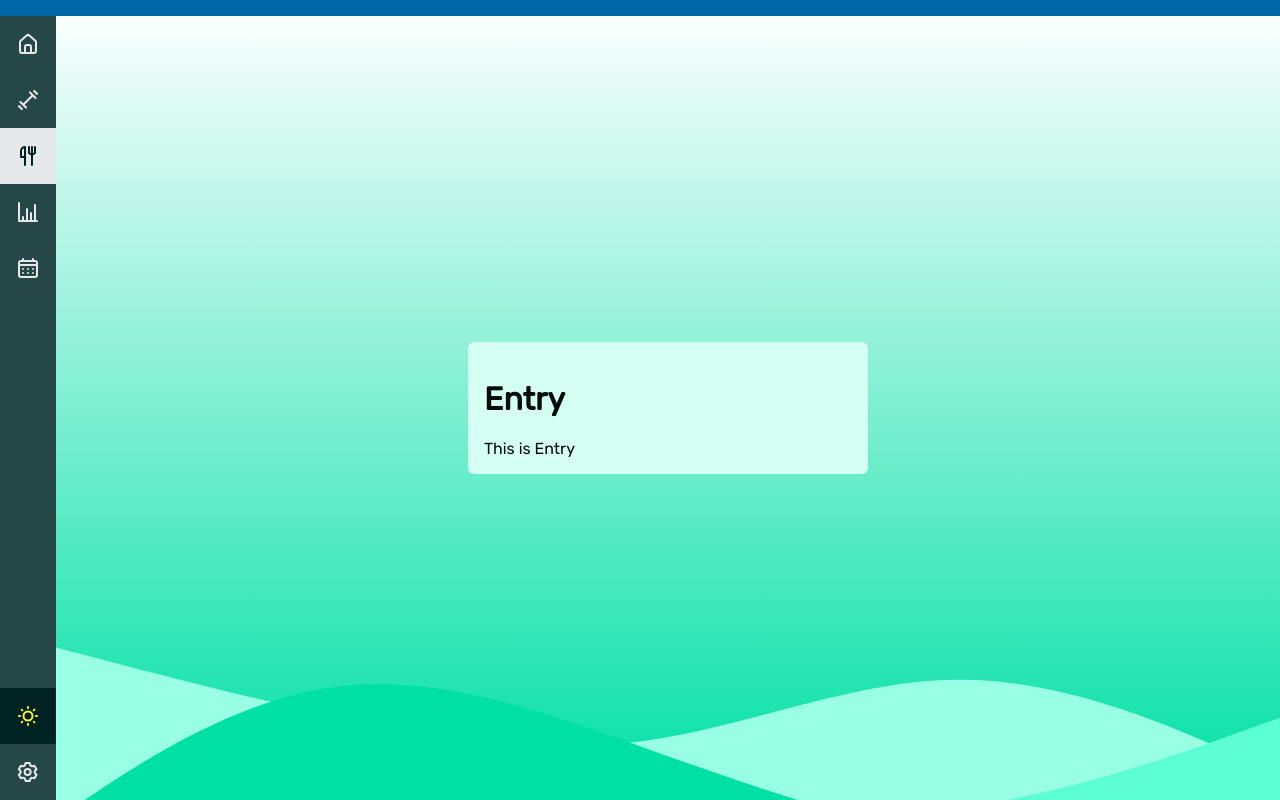
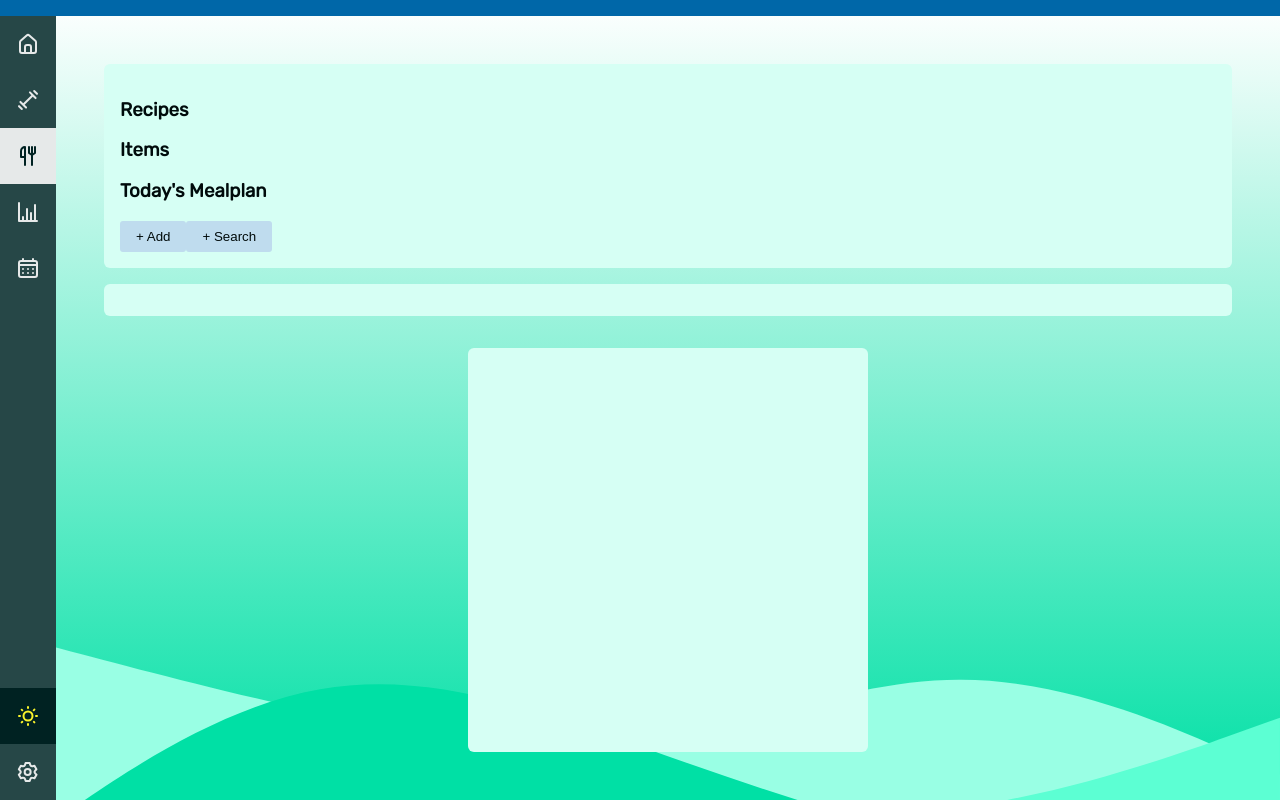
Before and after one commit to houstonmp/macrotracker-v2, a React (Vite) app: page /food in a window 1280 px wide. Built offline with nearby package versions, Linux system fonts and the light colour scheme.

Commit message:
Add basic recipe cards to food section

```diff
--- a/src/App.jsx
+++ b/src/App.jsx
@@ -53,7 +53,7 @@ function App() {
       },
       {
         path: 'food',
-        element: <Entry></Entry>,
+        element: <Entry showModal={showModal} onOpenModal={showModalHandler} onCloseModal={closeModalHandler}></Entry>,
       },
       {
         path: 'insights',
--- /dev/null
+++ b/src/components/EntryCard.jsx
@@ -0,0 +1,14 @@
+import Card from '../components/UI/Card'
+import Button from './UI/Button';
+
+const EntryCard = (props) => {
+    return <Card classes='.recipe' >
+        <h3>Recipes</h3>
+        <h3>Items</h3>
+        <h3>Today's Mealplan</h3>
+        <Button onClick={props.onModal}>+ Add</Button>
+        <Button onClick={props.onModal}>+ Search</Button>
+    </Card >
+}
+
+export default EntryCard;
--- /dev/null
+++ b/src/components/EntryCard.module.css
@@ -0,0 +1,4 @@
+.recipe {
+    flex-basis: 1;
+    flex-shrink: 1;
+}
--- a/src/components/MainNav.jsx
+++ b/src/components/MainNav.jsx
@@ -1,6 +1,5 @@
 import { NavLink } from 'react-router-dom';
 import styles from './MainNav.module.css'
-
 
 import {
     HomeIcon,
@@ -12,9 +11,6 @@ import {
     SunIcon,
     MoonIcon
 } from '../assets/Icons';
-import { useState } from 'react';
-import useThemeDetector from '../hooks/use-theme';
-// import HomeIcon from '../assets/Icons';
 
 
 
--- a/src/components/PageContent.jsx
+++ b/src/components/PageContent.jsx
@@ -3,10 +3,11 @@ import Card from './UI/Card';
 
 function PageContent({ title, children }) {
   return (
-    <Card className={classes.content}>
+    <>
       <h1>{title}</h1>
       {children}
-    </Card>
+    </>
+
   );
 }
 
--- a/src/components/PageContent.module.css
+++ b/src/components/PageContent.module.css
@@ -1,3 +1,3 @@
 .content {
-    text-align: center;
+    display: flex;
 }
--- a/src/components/UI/Button.module.css
+++ b/src/components/UI/Button.module.css
@@ -7,6 +7,7 @@
 
 .button:hover {
     background-color: var(--color-beta-500);
+    cursor: pointer;
 }
 
 .dark .button {
--- a/src/components/UI/Card.module.css
+++ b/src/components/UI/Card.module.css
@@ -4,5 +4,4 @@
   background-color: var(--color-gamma-100);
   padding: 1rem;
   min-width: 25rem;
-  /* max-width: 40rem; */
 }
--- a/src/index.css
+++ b/src/index.css
@@ -184,12 +184,14 @@ ul {
 }
 
 main {
-  margin: 2rem auto;
+  margin: 2rem 3rem;
   display: flex;
-  flex-direction: row;
-  justify-content: center;
-  align-items: center;
-
+  flex-grow: 2;
+  flex-direction: column;
+  justify-content: flex-start;
+  /* flex-wrap: wrap; */
+  /* justify-content: center;
+  align-items: center; */
 }
 
 /* a {
--- a/src/pages/Entry.jsx
+++ b/src/pages/Entry.jsx
@@ -1,7 +1,38 @@
 import PageContent from "../components/PageContent"
+import Button from '../components/UI/Button'
+import Modal from "../components/UI/Modal"
+import Card from "../components/UI/Card"
+import EntryCard from "../components/EntryCard"
+import classes from "./Entry.module.css"
 
-const Entry = () => {
-    return <PageContent title="Entry">This is Entry</PageContent>
+const Entry = (props) => {
+
+    let modalContent = (
+        <>
+            <h1>Modal</h1>
+            <section>
+                <p>This is some content.</p>
+            </section>
+        </>
+    )
+
+    return <>
+        <div classes={classes.check}>
+            <EntryCard onModal={props.onOpenModal} />
+            <Card classes='.checkData'>
+
+            </Card>
+        </div>
+        <Card classes={classes.calorieTracker}>
+
+        </Card>
+        {props.showModal && <Modal onClose={props.onCloseModal}>{modalContent}</Modal>}
+    </>
+    // <PageContent title="Entry">
+
+    // <Button onClick={props.onOpenModal}>Toggle</Button>
+
+    // </PageContent>
 }
 
 export default Entry;
--- /dev/null
+++ b/src/pages/Entry.module.css
@@ -0,0 +1,16 @@
+.check {
+    display: flex;
+    flex-direction: row;
+    justify-content: space-around;
+    flex-wrap: nowrap;
+}
+
+.checkData {
+    flex-basis: 1;
+    flex-shrink: 1;
+}
+
+.calorieTracker {
+    flex-basis: 1;
+    flex-grow: 2;
+}
--- a/src/pages/Home.jsx
+++ b/src/pages/Home.jsx
@@ -18,8 +18,8 @@ const Home = (props) => {
   )
 
   return <PageContent title="Home">
-    <Button onClick={props.onOpenModal}>Toggle</Button>
-    {props.showModal && <Modal onClose={props.onCloseModal}>{modalContent}</Modal>}
+    {/* <Button onClick={props.onOpenModal}>Toggle</Button>
+    {props.showModal && <Modal onClose={props.onCloseModal}>{modalContent}</Modal>} */}
   </PageContent>
 }
 
```
